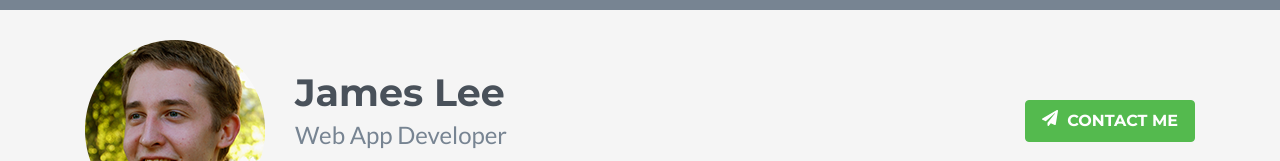
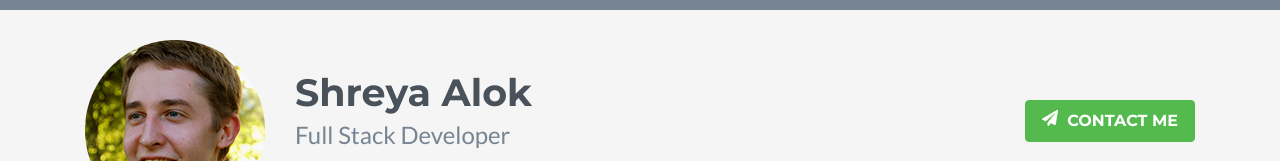
Before and after one commit to sak1620/sak1620.github.in, a plain HTML site: page index.html in a window 1280 px wide. Shown: the top 161 px of the page. Drawn offline with nearby package versions, Linux system fonts and the light colour scheme; no server answers; some icons are missing.

Commit message:
template added

```diff
--- a/index.html
+++ b/index.html
@@ -36,8 +36,8 @@
         <div class="container clearfix">
             <img class="profile-image img-fluid float-left" src="assets/images/profile.png" alt="James Lee" />
             <div class="profile-content float-left">
-                <h1 class="name">James Lee</h1>
-                <h2 class="desc">Web App Developer</h2>
+                <h1 class="name">Shreya Alok</h1>
+                <h2 class="desc">Full Stack Developer</h2>
                 <ul class="social list-inline">
                     <li class="list-inline-item"><a href="#"><i class="fab fa-twitter"></i></a></li>
                     <li class="list-inline-item"><a href="#"><i class="fab fa-google-plus-g"></i></a></li>
```
